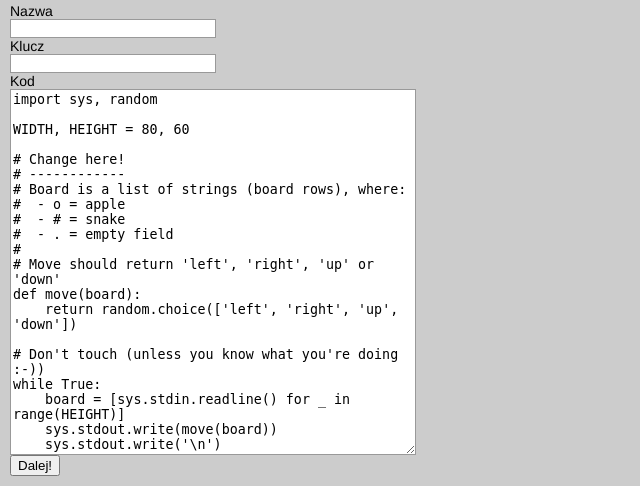
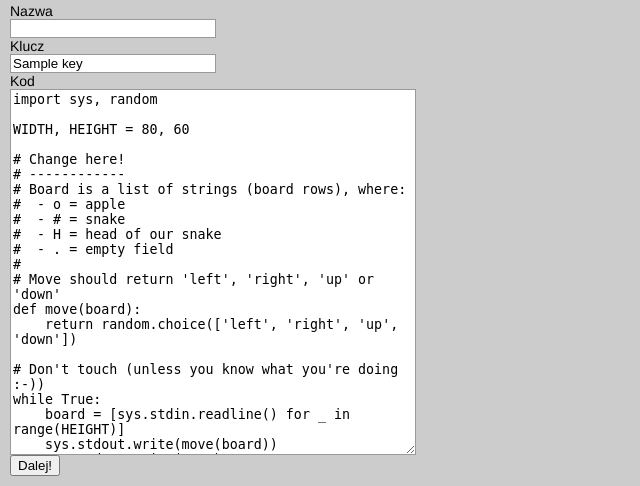
Before and after one commit to CodeCarrots/snakes, a Flask app: template templates/board.html in a window 1280 px wide. Shown: the part 612-1098 px from the top of the page, without its empty margins (0-640 px from the left). Run offline with Flask 2, Linux system fonts and the light colour scheme; the template is opened without the code that fills it: most values are stand-ins (such as "Sample title", 1, 10 or a date in 2020); data that the repository does not hold is empty.

Commit message:
More fixes.

```diff
--- a/templates/board.html
+++ b/templates/board.html
@@ -15,7 +15,7 @@
 	<script type="text/javascript" src="/static/client.js"></script>
 	<form action="/reload_slave" method="POST">
 	    <label for="slave_name">Nazwa <input id="slave_name" type="text" name="slave_name" value="" /></label>
-	    <label for="slave_id">Klucz <input type="text" name="slave_id" value="" /></label>
+	    <label for="slave_id">Klucz <input type="text" name="slave_id" value="{{ key }}" /></label>
 	    <label for="slave_code">Kod <textarea name="slave_code" rows="24" cols="80">
 import sys, random
 
@@ -26,6 +26,7 @@ WIDTH, HEIGHT = 80, 60
 # Board is a list of strings (board rows), where:
 #  - o = apple
 #  - # = snake
+#  - H = head of our snake
 #  - . = empty field
 #
 # Move should return 'left', 'right', 'up' or 'down'
--- a/wsgi.py
+++ b/wsgi.py
@@ -10,7 +10,7 @@ r = redis.StrictRedis(host='localhost', port=6379, db=0)
 @app.route('/')
 @app.route('/snake/<key>')
 def board(key=None):
-    return render_template('board.html', board=r.get('board'), key=key)
+    return render_template('board.html', board=r.get('board'), key=key or '')
 
 
 @app.route('/board')
```
